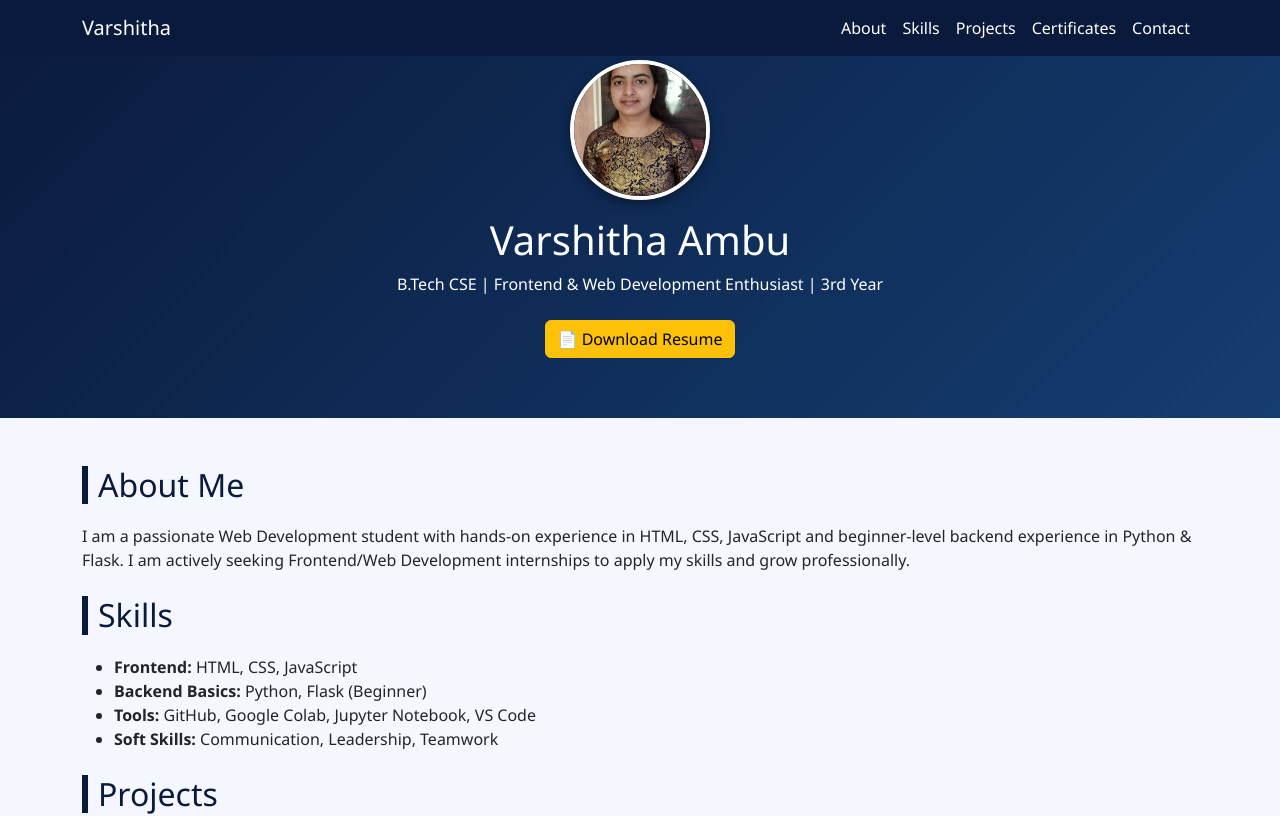
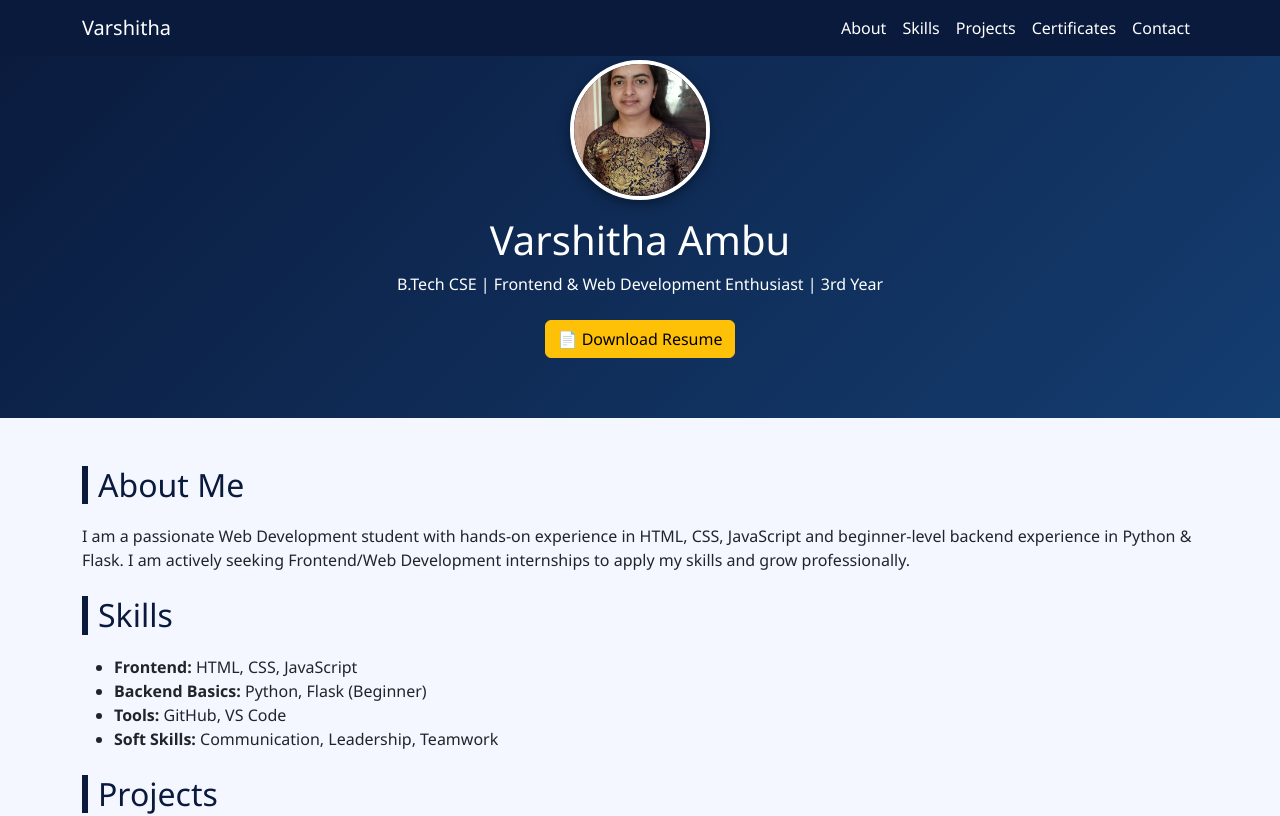
Before and after one commit to Varsha516/Varshithaambu.github.io, a plain HTML site: page index.html in a window 1280 px wide. Shown: the top 816 px of the page. Drawn offline with nearby package versions, Linux system fonts and the light colour scheme.

Commit message:
Update index.html

```diff
--- a/index.html
+++ b/index.html
@@ -115,7 +115,7 @@
     <ul>
       <li><b>Frontend:</b> HTML, CSS, JavaScript</li>
       <li><b>Backend Basics:</b> Python, Flask (Beginner)</li>
-      <li><b>Tools:</b> GitHub, Google Colab, Jupyter Notebook, VS Code</li>
+      <li><b>Tools:</b> GitHub, VS Code</li>
       <li><b>Soft Skills:</b> Communication, Leadership, Teamwork</li>
     </ul>
   </section>
```
